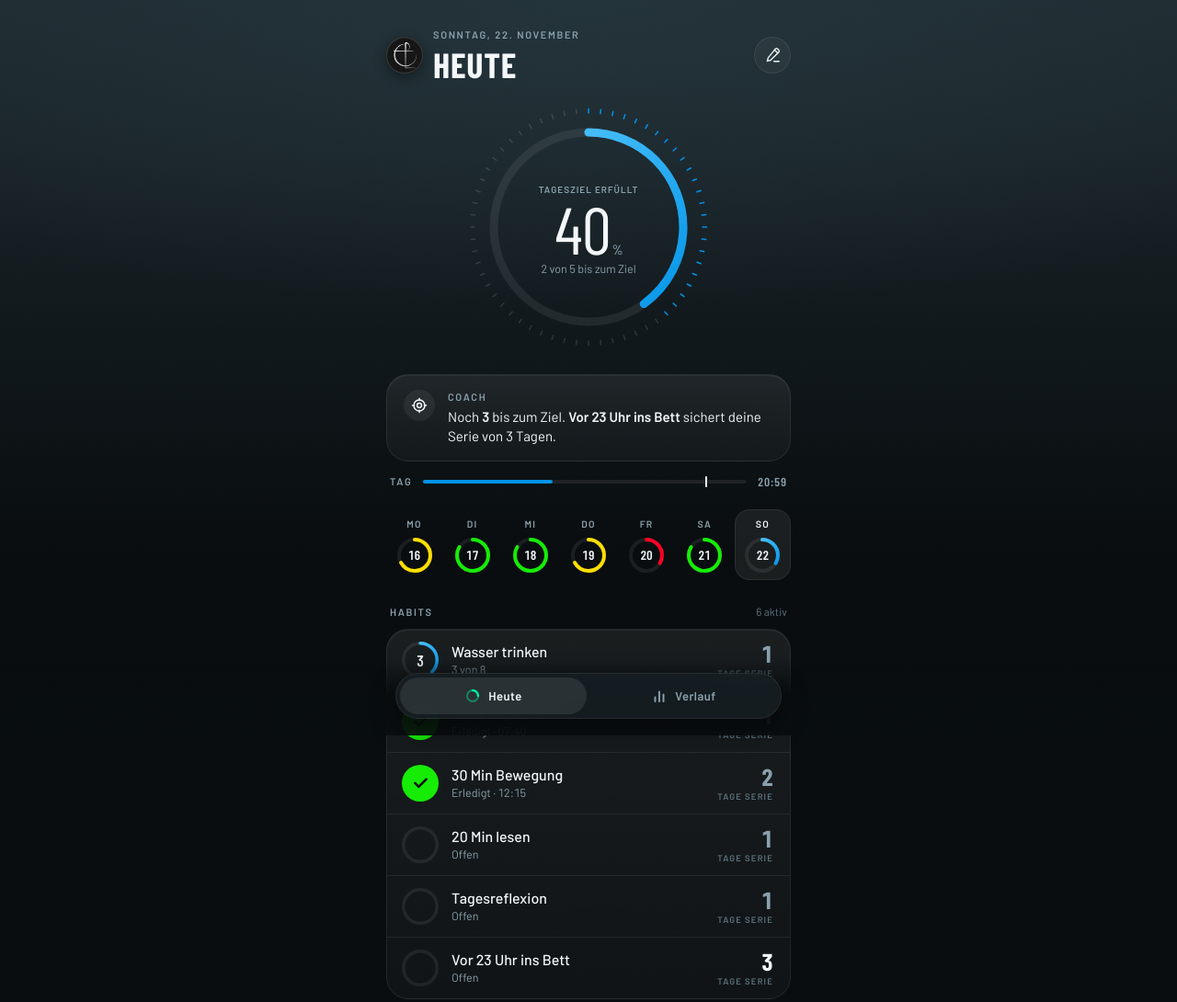
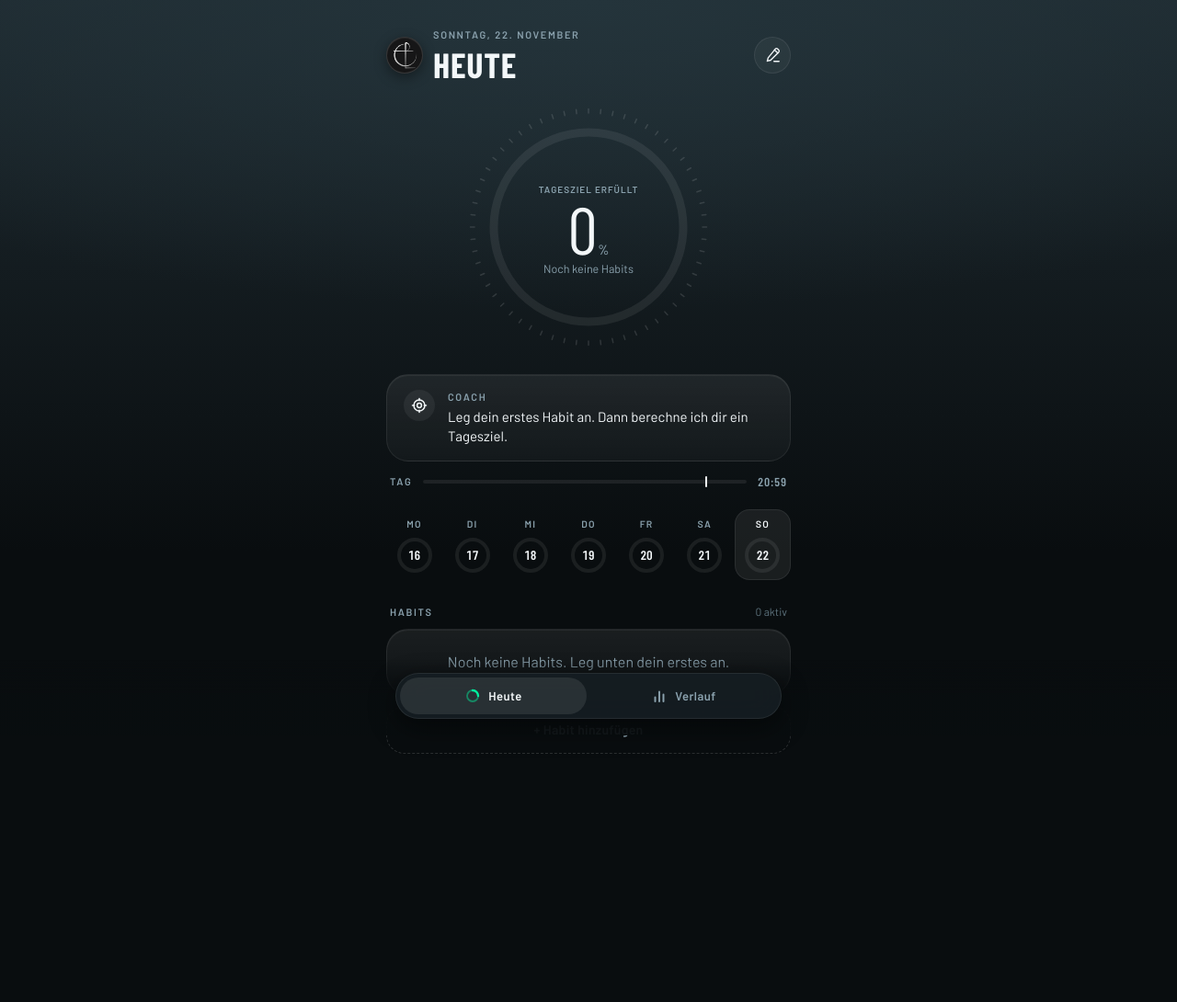
Before and after one commit to lstiass22-commits/habits, a plain HTML site: page index.html in a window 1280 px wide. Shown: the top 1090 px of the page at 92% size. After the commit the page ends 940 px from the top, so only its background shows below. Drawn offline with nearby package versions, Linux system fonts and the light colour scheme.

Commit message:
Leerer Start: keine Beispieldaten, Habits zählen erst ab Erstelltag
Co-Authored-By: Claude Sonnet 5.5 <noreply@anthropic.com>
Claude-Session: https://claude.ai/code/session_01QWNiDryqccU18DVmKu8zTf

```diff
--- a/index.html
+++ b/index.html
@@ -485,7 +485,8 @@ body{overscroll-behavior:none;touch-action:manipulation}
 <script>
 (function(){
   var DAYS=['Mo','Di','Mi','Do','Fr','Sa','So'];
-  var KEY='habit-proto-v2';
+  var KEY='habits-v1';
+  try{localStorage.removeItem('habit-proto-v2');}catch(e){}   /* alte Beispieldaten entfernen */
   var COLORS={blue:['#0093e7','#5ccbff'],green:['#16ec06','#16ec06'],amber:['#ffde00','#ffde00'],red:['#ff0026','#ff0026'],rest:['#6f8089','#6f8089']};   /* WHOOP-Originalfarben: Recovery High/Medium/Low, Strain */
   var pad=function(n){return String(n).padStart(2,'0');};
   var key=function(d){return d.getFullYear()+'-'+pad(d.getMonth()+1)+'-'+pad(d.getDate());};
@@ -501,31 +502,7 @@ body{overscroll-behavior:none;touch-action:manipulation}
   var todayKey=key(today);
   var oldest=addDays(today,-34);
 
-  function seed(){
-    var habits=[
-      {id:'h1',name:'Wasser trinken',target:8},
-      {id:'h2',name:'Vokabeln lernen',target:1},
-      {id:'h3',name:'30 Min Bewegung',target:1},
-      {id:'h4',name:'20 Min lesen',target:1},
-      {id:'h5',name:'Tagesreflexion',target:1},
-      {id:'h6',name:'Vor 23 Uhr ins Bett',target:1}
-    ];
-    var p=[0.85,0.8,0.7,0.75,0.65,0.7];
-    var s=11;
-    var rnd=function(){s=(s*9301+49297)%233280;return s/233280;};
-    var log={};
-    for(var i=34;i>=1;i--){
-      var k=key(addDays(today,-i));
-      log[k]={};
-      habits.forEach(function(h,idx){
-        if(rnd()<p[idx]){log[k][h.id]=h.target;}
-        else if(h.target>1){log[k][h.id]=Math.floor(h.target*rnd());}
-      });
-    }
-    log[todayKey]={h1:3,h2:1,h3:1};
-    var times={};times[todayKey]={h2:'07:40',h3:'12:15'};
-    return {habits:habits,log:log,times:times};
-  }
+  function seed(){return {habits:[],log:{},times:{}};}   /* Start ohne Beispieldaten */
   function load(){
     try{
       var raw=localStorage.getItem(KEY);
@@ -553,6 +530,7 @@ body{overscroll-behavior:none;touch-action:manipulation}
   /* Zeitplan: h.days = Wochentage (0=Mo … 6=So); fehlt das Feld, ist das Habit täglich */
   function wdOf(k){return (parse(k).getDay()+6)%7;}
   function sched(h,k){
+    if(h.created&&k<h.created)return false;   /* vor dem Anlegen gab es das Habit noch nicht */
     if(h.every>1){   /* alle N Tage, gezählt ab dem Starttag */
       var df=Math.round((parse(k)-parse(h.start||todayKey))/864e5);
       return df>=0&&df%h.every===0;
@@ -562,7 +540,7 @@ body{overscroll-behavior:none;touch-action:manipulation}
   function isCustom(h){return h.every>1||(h.days&&h.days.length<7);}
   function habitsOn(k){return state.habits.filter(function(h){return sched(h,k);});}
   function total(k){return habitsOn(k).length;}
-  function isRest(k){return state.habits.length>0&&total(k)===0;}
+  function isRest(k){return total(k)===0;}
   function daysLabel(h){
     if(h.every>1)return 'Alle '+h.every+' Tage';
     if(!h.days||h.days.length===7)return 'Täglich';
@@ -760,7 +738,7 @@ body{overscroll-behavior:none;touch-action:manipulation}
       if(isT&&total(k))endLabel='<text class="val" x="'+(L+i*slot+slot/2)+'" y="'+(y-5)+'" text-anchor="middle">'+Math.round(f*100)+'</text>';
       chartData.push({
         cx:L+i*slot+slot/2,
-        value:total(k)?doneCount(k)+' von '+total(k)+' · '+Math.round(f*100)+' %':'Nichts geplant',
+        value:total(k)?doneCount(k)+' von '+total(k)+' · '+Math.round(f*100)+' %':(state.habits.length?'Nichts geplant':'Noch keine Habits'),
         label:(isT?'Heute, ':'')+wd+' '+fmt(d,{day:'numeric',month:'short'})
       });
       hits+='<rect class="hit" data-bar="'+i+'" tabindex="0" x="'+(L+i*slot)+'" y="0" width="'+slot+'" height="'+(H-2)+'" rx="6" aria-label="'+chartData[i].label+': '+chartData[i].value+'"/>';
@@ -816,7 +794,7 @@ body{overscroll-behavior:none;touch-action:manipulation}
       +'<section class="card panel"><div class="panel-head"><span class="label">Kalender</span><span class="r">Tag antippen für Details</span></div><div class="cal">'+cells+'</div></section>'
       +'<div class="sec"><span class="label">Pro Habit</span><span class="r">Quote der letzten 30 Tage</span></div>'
       +'<ul class="card group">'+(hl||'<li class="empty">Noch keine Habits.</li>')+'</ul>'
-      +'<div class="foot"><p>Das sind Beispieldaten. Änderungen bleiben nur in diesem Browser gespeichert.</p><button class="ghost" type="button" data-reset>Beispieldaten zurücksetzen</button></div>';
+      +'<div class="foot"><p>Alles bleibt nur in diesem Browser gespeichert.</p><button class="ghost" type="button" data-reset>Alles zurücksetzen</button></div>';
   }
 
   /* ---------- Render ---------- */
@@ -1138,7 +1116,7 @@ body{overscroll-behavior:none;touch-action:manipulation}
     if(!t||!k)return;
     var d=parse(k),n=total(k);
     while(t.firstChild)t.removeChild(t.firstChild);
-    var b=document.createElement('b');b.textContent=n?doneCount(k)+' von '+n+' · '+Math.round(frac(k)*100)+' %':'Nichts geplant';
+    var b=document.createElement('b');b.textContent=n?doneCount(k)+' von '+n+' · '+Math.round(frac(k)*100)+' %':(state.habits.length?'Nichts geplant':'Noch keine Habits');
     var s2=document.createElement('span');s2.className='ct-date';
     s2.textContent=(k===todayKey?'Heute, ':'')+fmt(d,{weekday:'long',day:'numeric',month:'long'});
     t.appendChild(b);t.appendChild(s2);
@@ -1233,7 +1211,7 @@ body{overscroll-behavior:none;touch-action:manipulation}
     var name=$('#hName').value.trim();
     if(!name)return;
     var target=Math.max(1,Math.min(20,parseInt($('#hTarget').value,10)||1));
-    var h={id:'h'+Date.now().toString(36),name:name,target:target};
+    var h={id:'h'+Date.now().toString(36),name:name,target:target,created:todayKey};
     if(!W.daily){
       if(W.mode==='interval'){h.every=W.every;h.start=todayKey;}
       else{
```
